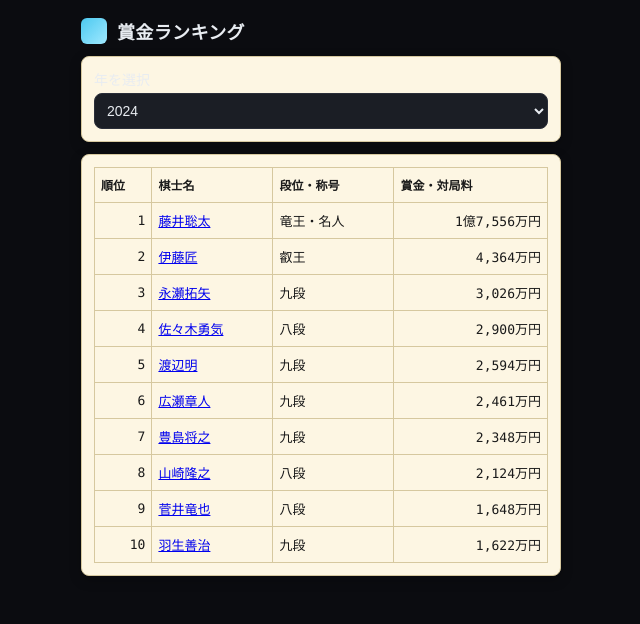
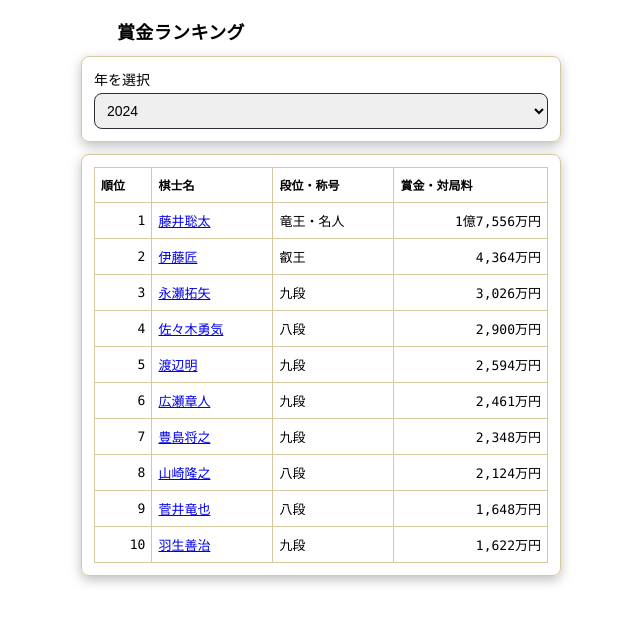
Before and after one commit to ulti-shogi/mate-shogi, a plain HTML site: page prize-years.html in a window 1280 px wide. Shown: the whole page, without its empty margins (319-959 px from the left). Drawn offline with Linux system fonts and the light colour scheme.

Commit message:
Update prize-years.html

```diff
--- a/prize-years.html
+++ b/prize-years.html
@@ -14,34 +14,55 @@
     --accent: #4cc9f0;
     --mono: ui-monospace, SFMono-Regular, Menlo, Monaco, Consolas, "Liberation Mono", "Courier New", monospace;
   }
-    html, body { margin: 0; padding: 0; background: var(--bg); color: var(--text); font-family: system-ui, -apple-system, Segoe UI, Roboto, "Noto Sans JP", Helvetica, Arial, sans-serif; }
-    .wrap { max-width: 480px; margin: 0 auto; padding: 14px; }header { display:flex; align-items:center; gap:10px; margin:4px 0 12px; }
-header .logo { width: 26px; height: 26px; border-radius: 6px; background: linear-gradient(135deg, var(--accent), #a0e9ff); }
+
+  html, body {
+    margin: 0;
+    padding: 0;
+    /* background と color を削除 */
+    font-family: system-ui, -apple-system, Segoe UI, Roboto, "Noto Sans JP", Helvetica, Arial, sans-serif;
+  }
+
+  .wrap { max-width: 480px; margin: 0 auto; padding: 14px; }
+  header { display:flex; align-items:center; gap:10px; margin:4px 0 12px; }
+  header .logo { width: 26px; height: 26px; border-radius: 6px; /* background を削除 */ }
   header h1 { font-size: 18px; font-weight: 700; margin: 0; letter-spacing: 0.02em; }
 
-.card { background: var(--card); border: 1px solid #1f232b; border-radius: 14px; padding: 12px; box-shadow: 0 4px 12px rgba(0,0,0,.25); margin-bottom: 12px; }
+  .card {
+    /* background を削除 */
+    border: 1px solid #1f232b;
+    border-radius: 14px;
+    padding: 12px;
+    box-shadow: 0 4px 12px rgba(0,0,0,.25);
+    margin-bottom: 12px;
+  }
 
-select { width: 100%; padding: 8px; border-radius: 8px; border: 1px solid #2a2e39; background: #1b1e25; color: var(--text); font-size: 14px; }
+  select {
+    width: 100%;
+    padding: 8px;
+    border-radius: 8px;
+    border: 1px solid #2a2e39;
+    /* background と color を削除 */
+    font-size: 14px;
+  }
 
   table { width: 100%; border-collapse: collapse; font-size: 13px; }
   th, td { border-bottom: 1px solid #232733; padding: 8px 6px; text-align: left; }
-th { color: var(--muted); font-weight: 700; font-size: 12px; }
+  th { /* color を削除 */ font-weight: 700; font-size: 12px; }
   td.num { font-family: var(--mono); text-align: right; }
 
-    /* 黒背景カードの上書き */
+  /* 黒背景カードの上書き（色指定削除） */
   .card, .info-box {
-  background-color: #fdf6e3;
+    /* background-color を削除 */
     border: 1px solid #d6c89f;
     border-radius: 8px;
   }
 
-/* テーブルも明るい背景に */
   table {
-  background-color: #fdf6e3;
+    /* background-color を削除 */
     border-collapse: collapse;
   }
   th, td {
-  color: #1a1a1a;
+    /* color を削除 */
     border: 1px solid #d6c89f;
   }
 </style>
```
Lines whose indentation alone changed are shown as unchanged.
